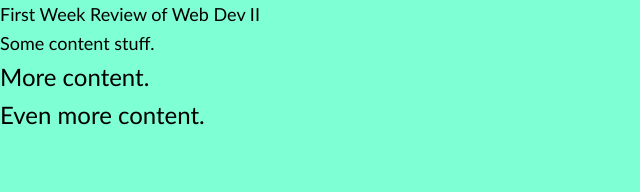
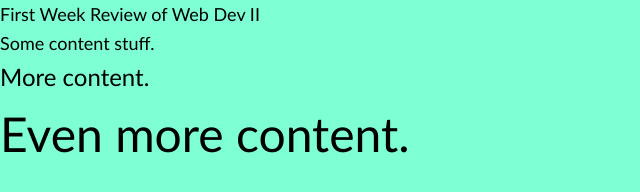
Before and after one commit to jasm0008/html2-week1, a plain HTML site: page index.html in a window 1280 px wide. Shown: the whole page, without its empty margins (0-640 px from the left). Drawn offline with Linux system fonts and the light colour scheme.

Commit message:
updated css

```diff
--- a/index.html
+++ b/index.html
@@ -22,7 +22,7 @@
     <main>
         <p>Some content stuff.</p>
         <p class="larger">More content.</p>
-        <p class="larger">Even more content.</p>
+        <p class="larger" id="reallyBig">Even more content.</p>
     </main>
 
 </body>
--- a/styles/styles.css
+++ b/styles/styles.css
@@ -59,6 +59,11 @@ body{
         line-height:1.6;
 }
 
+/* to target and ID, use the # before the ID name */
+#reallyBig{
+    font-size:48px;
+}
+
 /* to target a class, use the . before the classname */
 .larger{
     font-size:24px;
```
